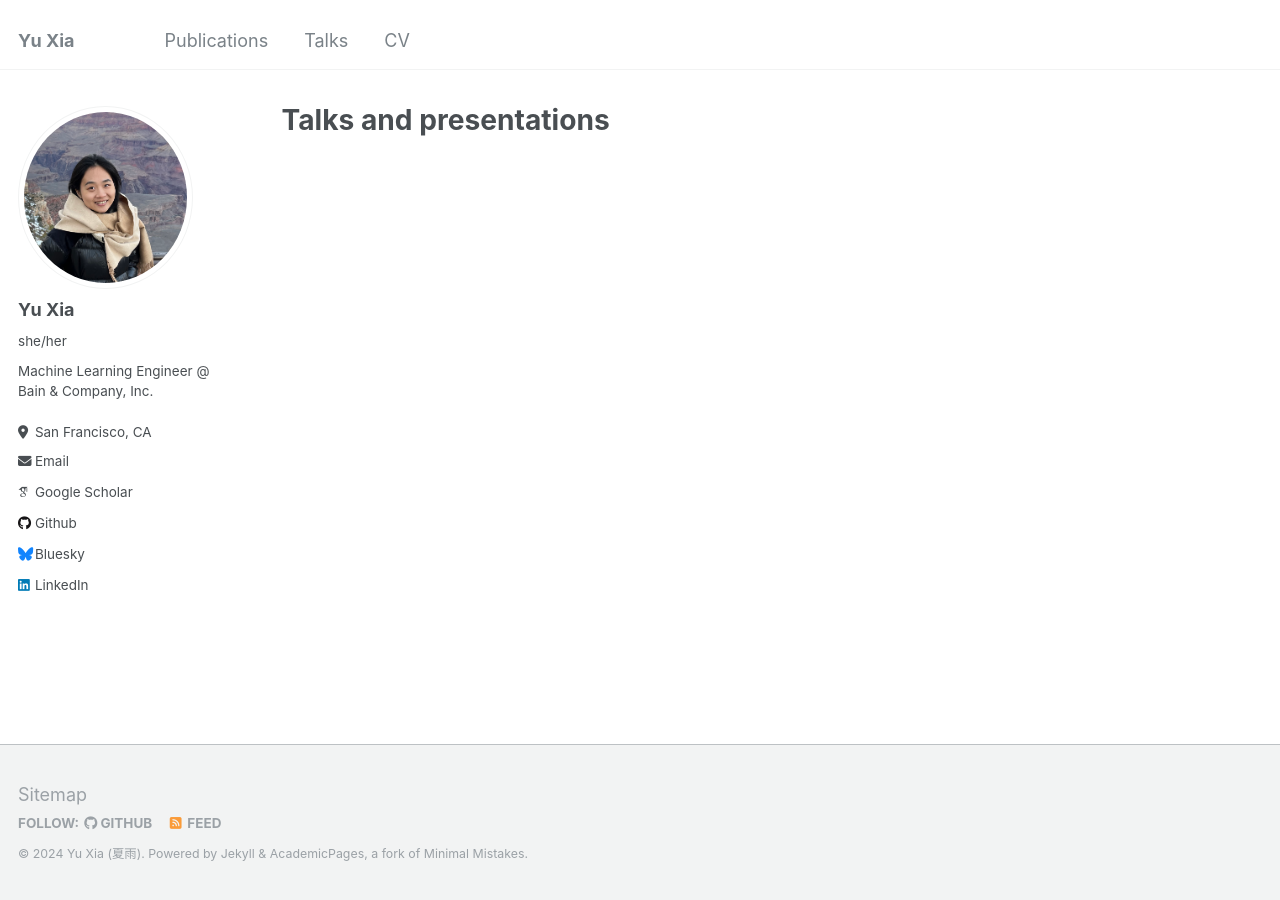
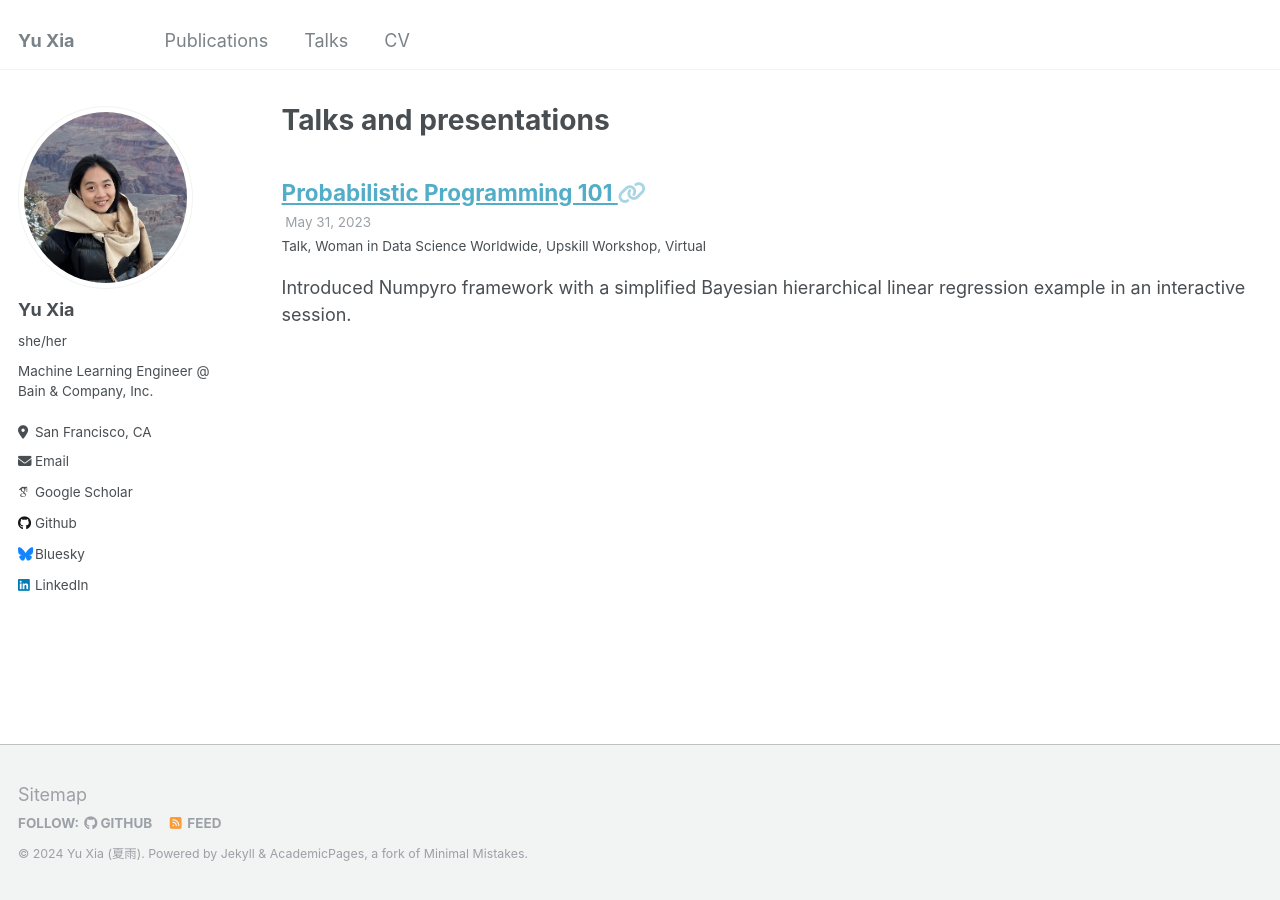
Before and after one commit to YuXia-SR/yuxia-sr.github.io, a Jekyll site: the page built from _pages/talks.html, in a window 1280 px wide. Built offline with Jekyll 4.4.1, drawn with Linux system fonts in a browser that asks for light colours; some web fonts are replaced; a file with an impossible date is left out.

Commit message:
fix date

```diff
--- a/_talks/2023_05_31_wids.md
+++ b/_talks/2023_05_31_wids.md
@@ -5,7 +5,7 @@ type: "Talk"
 permalink: /talks/2023_05_31_wids
 venue: "Woman in Data Science Worldwide, Upskill Workshop"
 link: https://www.youtube.com/watch?v=yDF72WMDnZM&list=PLHAk3jHXWpxI7fHw8m5PhrpSRpR3NIjQo&index=33&ab_channel=WomeninDataScienceWorldwide
-date: 2023-06
+date: 2023-05-31
 location: "Virtual"
 ---
 Introduced Numpyro framework with a simplified Bayesian hierarchical linear regression example in an interactive session.
```
